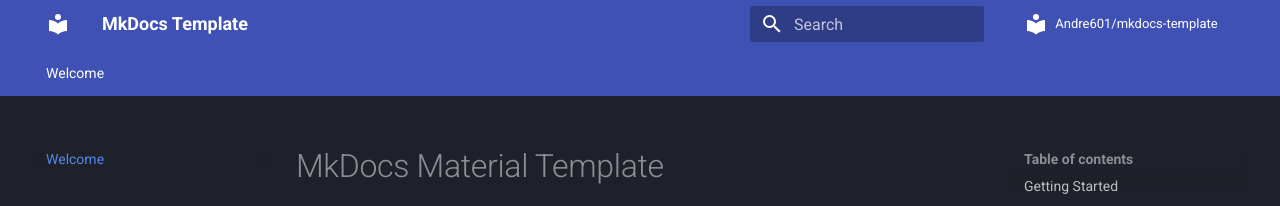
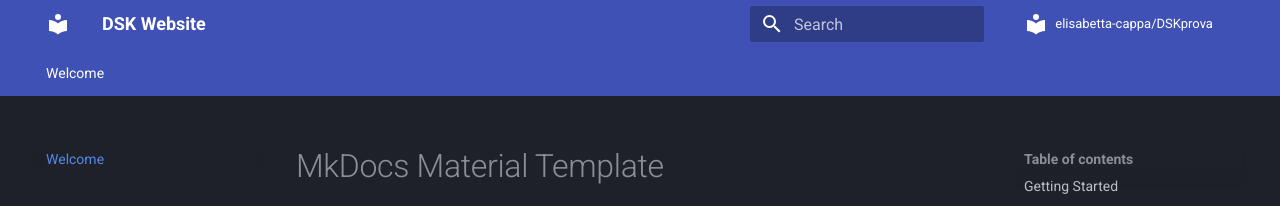
Before and after one commit to elisabetta-cappa/DSKprova, an MkDocs documentation site: the page built from docs/index.md, in a window 1280 px wide. Shown: the top 206 px of the page. Built offline with MkDocs 1.6.1 and Material for MkDocs 9.7.7, drawn with Linux system fonts in a browser that asks for light colours; comment, search, counter and statistics services are not loaded.

Commit message:
Update mkdocs.yml

```diff
--- a/mkdocs.yml
+++ b/mkdocs.yml
@@ -27,9 +27,9 @@
 # | - https://www.mkdocs.org/user-guide/configuration/#site_url                                            |
 # |                                                                                                        |
 # +--------------------------------------------------------------------------------------------------------+
-site_name: MkDocs Template
-site_description: 'A template for future MkDocs wikis'
-site_author: 'Andre_601'
+site_name: DSK Website
+site_description: 'Website of the DSK model'
+site_author: 'elisabetta-cappa'
 #site_url: 'https://www.andre601.ch/mkdocs-template' # Uncomment to set a canonical URL
 
 # +--------------------------------------------------------------------------------------------------------+
@@ -75,8 +75,8 @@ docs_dir: docs/
 # | - https://www.mkdocs.org/user-guide/configuration/#edit_uri                                            |
 # |                                                                                                        |
 # +--------------------------------------------------------------------------------------------------------+
-repo_name: Andre601/mkdocs-template
-repo_url: https://github.com/Andre601/mkdocs-template
+repo_name: elisabetta-cappa/DSKprova
+repo_url: https://github.com/elisabetta-cappa/DSKprova
 #edit_uri: tree/master/docs # Uncomment to define a different URI/URL for the "edit" option
 
 # +--------------------------------------------------------------------------------------------------------+
@@ -414,7 +414,7 @@ extra:
   # +------------------------------------------------------------------------------------------------------+
   social:
     - icon: 'fontawesome/brands/github'
-      link: 'https://github.com/Andre601/mkdocs-template'
+      link: 'https://github.com/elisabetta-cappa/DSKprova'
 
   # +------------------------------------------------------------------------------------------------------+
   # |                                                                                                      |
```
